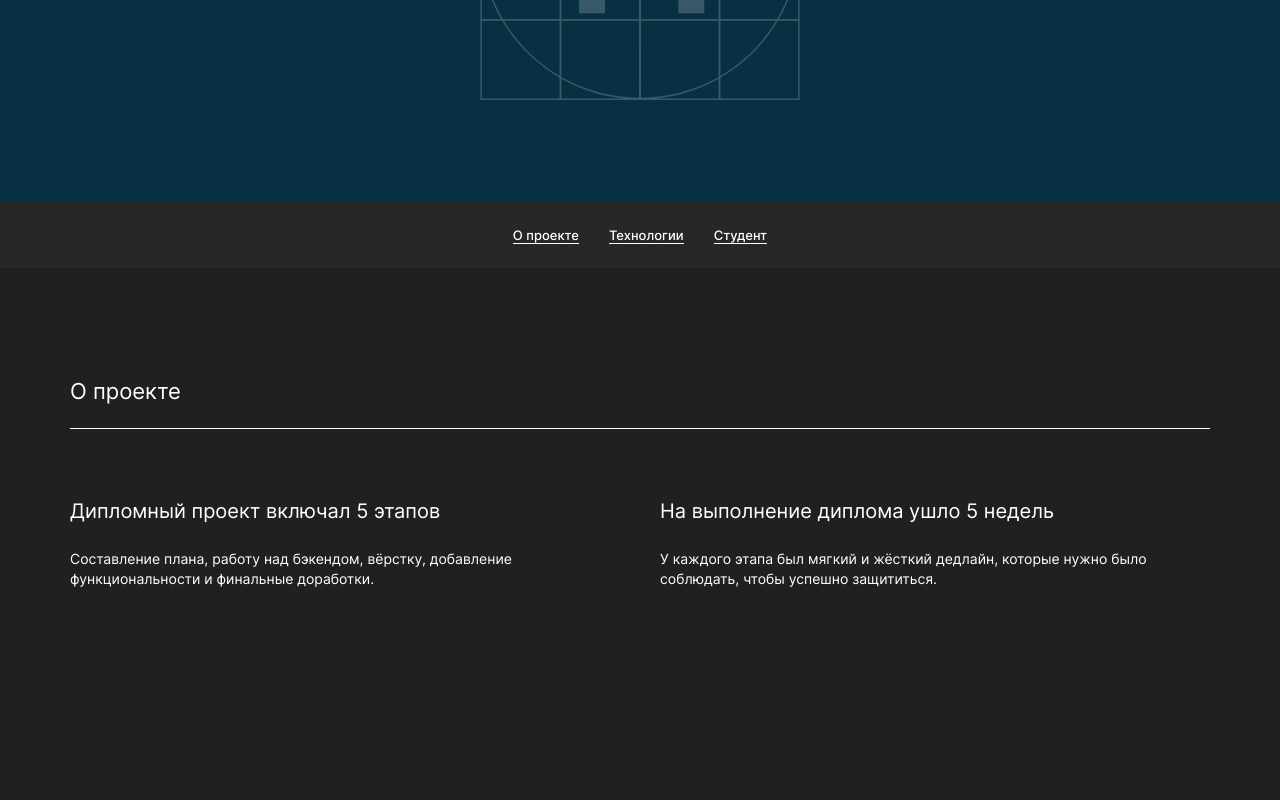
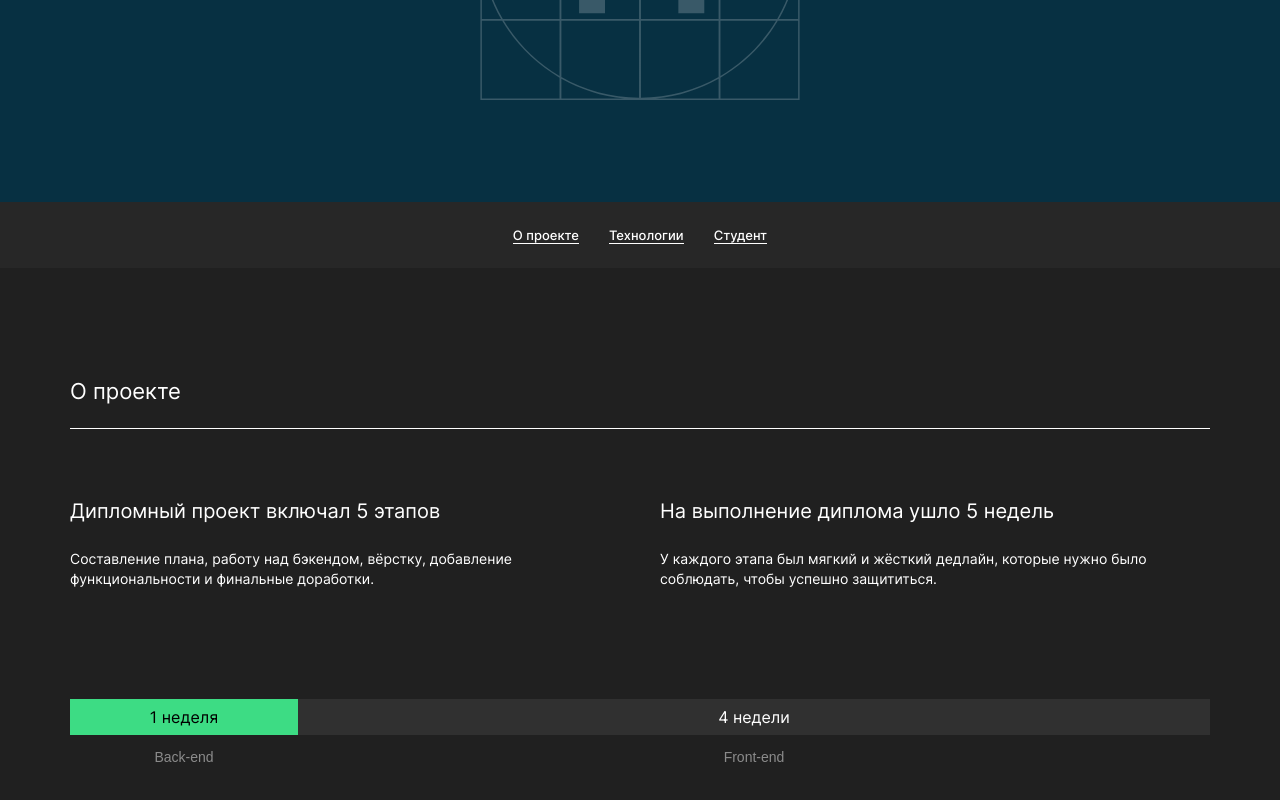
Before and after one commit to DaniyarOtynshin/movies-explorer-frontend, a React (Create React App) app: page / in a window 1280 px wide. Shown: the part 396-1196 px from the top of the page. Built offline with nearby package versions, Linux system fonts and the light colour scheme.

Commit message:
feat: add AboutProject time-line

```diff
--- a/src/components/AboutProject/AboutProject.css
+++ b/src/components/AboutProject/AboutProject.css
@@ -14,25 +14,83 @@
 
 .about-project__info {
     margin: 70px 0 0 0;
+}
+
+.info {
     width: 100%;
     display: flex;
     justify-content: space-between;
 }
 
-.about-project__description {
+.info__description {
     max-width: 550px;
 }
 
-.about-project__subtitle {
+.info__subtitle {
     font-weight: 400;
     font-size: 20px;
     line-height: 24px;
     margin: 0;
 }
 
-.about-project__paragraph {
+.info__paragraph {
     margin: 26px 0 0 0;
     font-weight: 400;
     font-size: 14px;
     line-height: 20px;
 }
+
+.about-project__time-line {
+    margin: 110px 0 0 0;
+}
+
+.time-line {
+    width: 100%;
+    height: 36px;
+    background-color: #303030;
+    display: flex;
+}
+
+.time-line__backend {
+    background-color: #3DDC84;
+    flex: 0 1 228px;
+    color: #000;
+    display: flex;
+    justify-content: center;
+    align-items: center;
+    position: relative;
+}
+
+.time-line__frontend {
+    flex: 0 1 912px;
+    display: flex;
+    justify-content: center;
+    align-items: center;
+    position: relative;
+}
+
+.time-line__frontend::after {
+    content: "Front-end";
+    font-family: Arial, 'Inter', sans-serif;
+    font-weight: 500;
+    font-size: 14px;
+    line-height: 17px;
+    color: #8B8B8B;
+    position: absolute;
+    top: 100%;
+    left: 50%;
+    transform: translate(-50%, 14px);
+}
+
+.time-line__backend::after {
+    content: "Back-end";
+    font-family: Arial, 'Inter', sans-serif;
+    font-weight: 500;
+    font-size: 14px;
+    line-height: 17px;
+    color: #8B8B8B;
+    position: absolute;
+    top: 100%;
+    left: 50%;
+    transform: translate(-50%, 14px);
+}
--- a/src/components/AboutProject/AboutProject.jsx
+++ b/src/components/AboutProject/AboutProject.jsx
@@ -6,15 +6,19 @@ const AboutProject = (props) => {
             <h2 className="about-project__title">
                 О проекте
             </h2>
-            <div className="about-project__info">
-                <div className="about-project__description">
-                    <h3 className="about-project__subtitle">Дипломный проект включал 5 этапов</h3>
-                    <p className="about-project__paragraph">Составление плана, работу над бэкендом, вёрстку, добавление функциональности и финальные доработки.</p>
+            <div className="about-project__info info">
+                <div className="info__description">
+                    <h3 className="info__subtitle">Дипломный проект включал 5 этапов</h3>
+                    <p className="info__paragraph">Составление плана, работу над бэкендом, вёрстку, добавление функциональности и финальные доработки.</p>
                 </div>
-                <div className="about-project__description">
-                    <h3 className="about-project__subtitle">На выполнение диплома ушло 5 недель</h3>
-                    <p className="about-project__paragraph">У каждого этапа был мягкий и жёсткий дедлайн, которые нужно было соблюдать, чтобы успешно защититься.</p>
+                <div className="info__description">
+                    <h3 className="info__subtitle">На выполнение диплома ушло 5 недель</h3>
+                    <p className="info__paragraph">У каждого этапа был мягкий и жёсткий дедлайн, которые нужно было соблюдать, чтобы успешно защититься.</p>
                 </div>
+            </div>
+            <div className="about-project__time-line time-line">
+                <div className="time-line__backend">1 неделя</div>
+                <div className="time-line__frontend">4 недели</div>
             </div>
         </div>
     )
```
